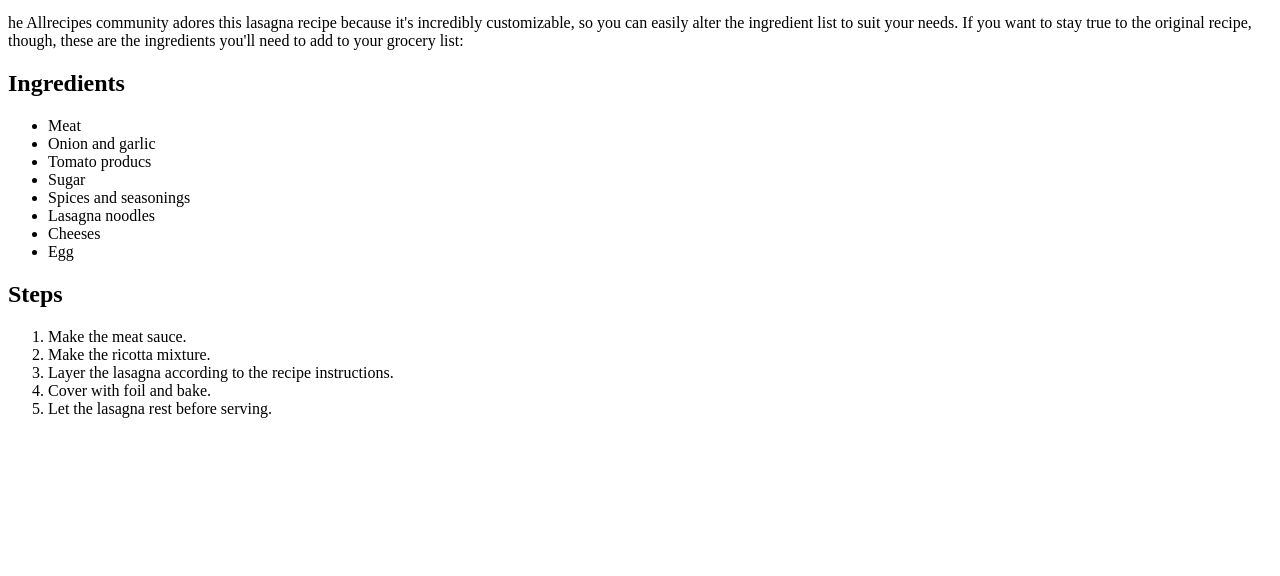
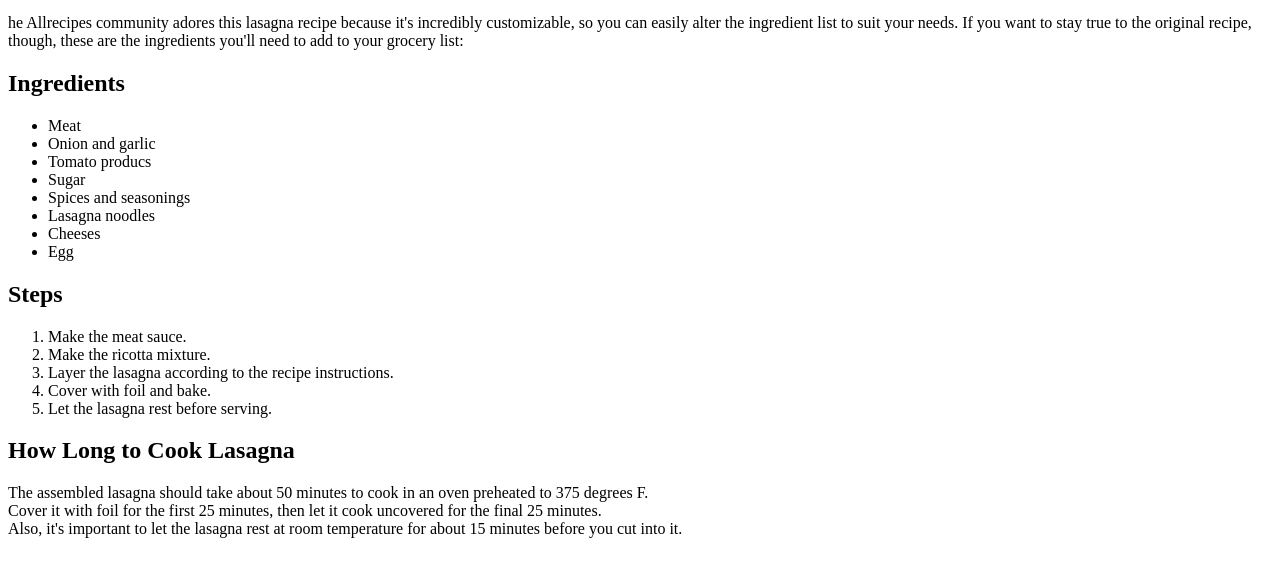
Before and after one commit to mmsg96/odin-recipes, a plain HTML site: page recipes/lasagna.html in a window 1280 px wide. Shown: the part 100-676 px from the top of the page. Drawn offline with Linux system fonts and the light colour scheme.

Commit message:
Adding instructions paragraph

```diff
--- a/recipes/lasagna.html
+++ b/recipes/lasagna.html
@@ -34,5 +34,13 @@
             <li> Let the lasagna rest before serving. </li>
         </ol>
     </p>
+    <p>
+        <h2> How Long to Cook Lasagna </h2>
+    <p> The assembled lasagna should take about 50 minutes to cook in an oven preheated to 375 degrees F.<br>
+        Cover it with foil for the first 25 minutes, then let it cook uncovered for the final 25 minutes. <br>
+        Also, it's important to let the lasagna rest at room temperature for about 15 minutes before you cut into it.<br>
+    </p>
+
+    </p>
 </body>
 </html>
```
